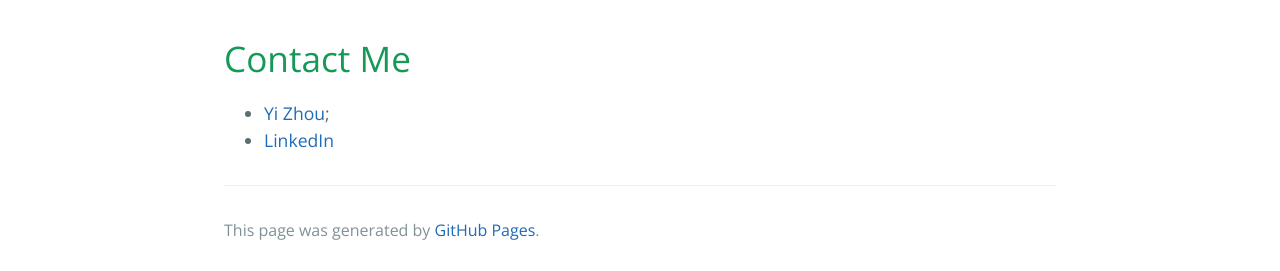
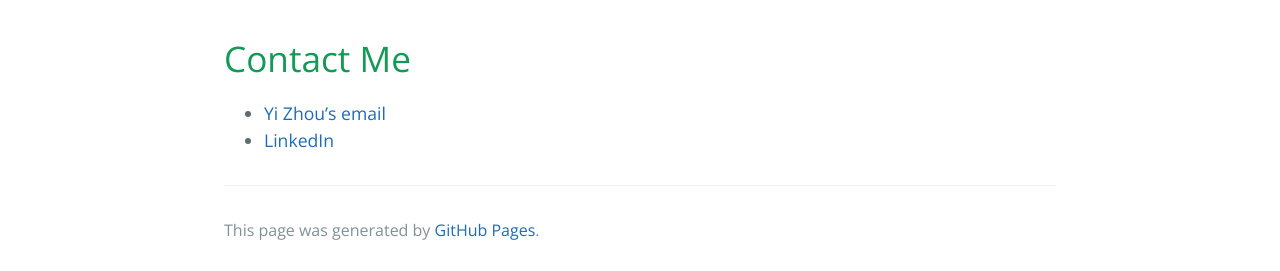
Before and after one commit to ZoeyYiZhou/ZoeyYiZhou.github.io, a Jekyll site: the page built from index.md, in a window 1280 px wide. Shown: the part 1133-1404 px from the top of the page. Built offline with Jekyll 4.4.1, drawn with Linux system fonts in a browser that asks for light colours; the repository's description, which GitHub fills in, is left out.

Commit message:
Update index.md
email

```diff
--- a/index.md
+++ b/index.md
@@ -21,5 +21,5 @@ I am a graduate student at the University of California, Davis, pursuing my mast
 
 
 # [](#header-3)Contact Me
-* <a href="mailto:zoezhou@ucdavis.edu"> Yi Zhou</a >;
+* <a href="mailto:zoezhou@ucdavis.edu"> Yi Zhou's email </a >
 * [LinkedIn](https://www.linkedin.com/in/yi-zhou-8b3995a6)
```
